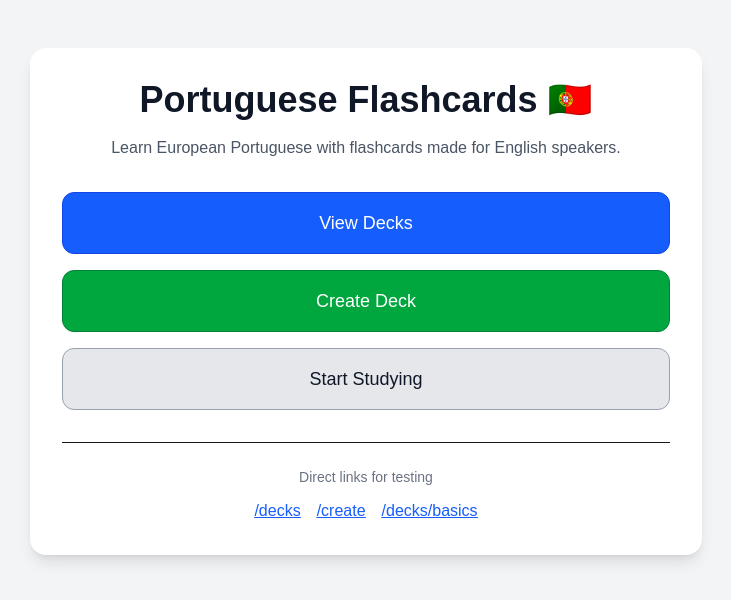
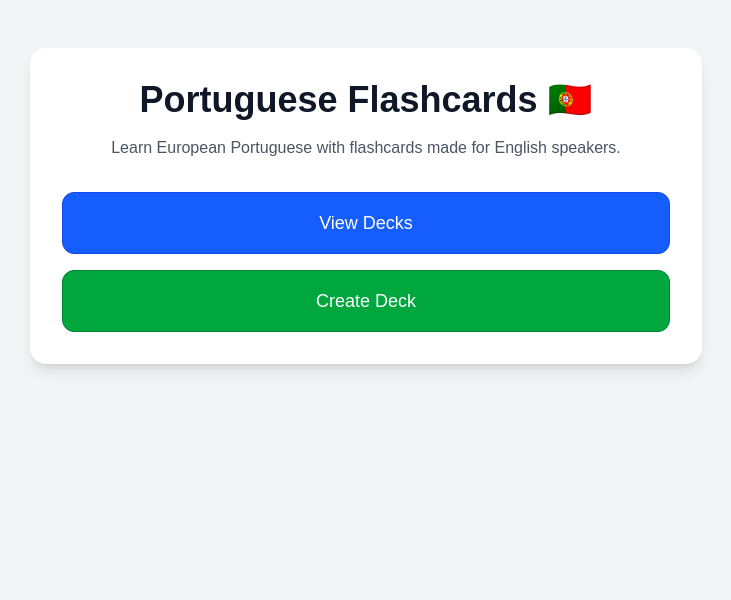
Before and after one commit to R-Macedo7/flashcard-app, a Next.js app: page / in a window 1280 px wide. Shown: the top 600 px of the page, without its empty margins (274-1005 px from the left). Built offline with nearby package versions, Linux system fonts and the light colour scheme.

Commit message:
Clean up home page menu

```diff
--- a/app/page.tsx
+++ b/app/page.tsx
@@ -26,22 +26,6 @@ export default function Home() {
           >
             Create Deck
           </Link>
-
-          <Link
-            href="/decks/basics"
-            className="rounded-xl border border-gray-400 bg-gray-200 px-6 py-4 text-center text-lg font-medium text-gray-900"
-          >
-            Start Studying
-          </Link>
-        </div>
-
-        <div className="mt-8 border-t pt-6 text-center">
-          <p className="mb-3 text-sm text-gray-500">Direct links for testing</p>
-          <div className="flex flex-wrap justify-center gap-4 text-blue-600 underline">
-            <Link href="/decks">/decks</Link>
-            <Link href="/create">/create</Link>
-            <Link href="/decks/basics">/decks/basics</Link>
-          </div>
         </div>
       </div>
     </main>
```
